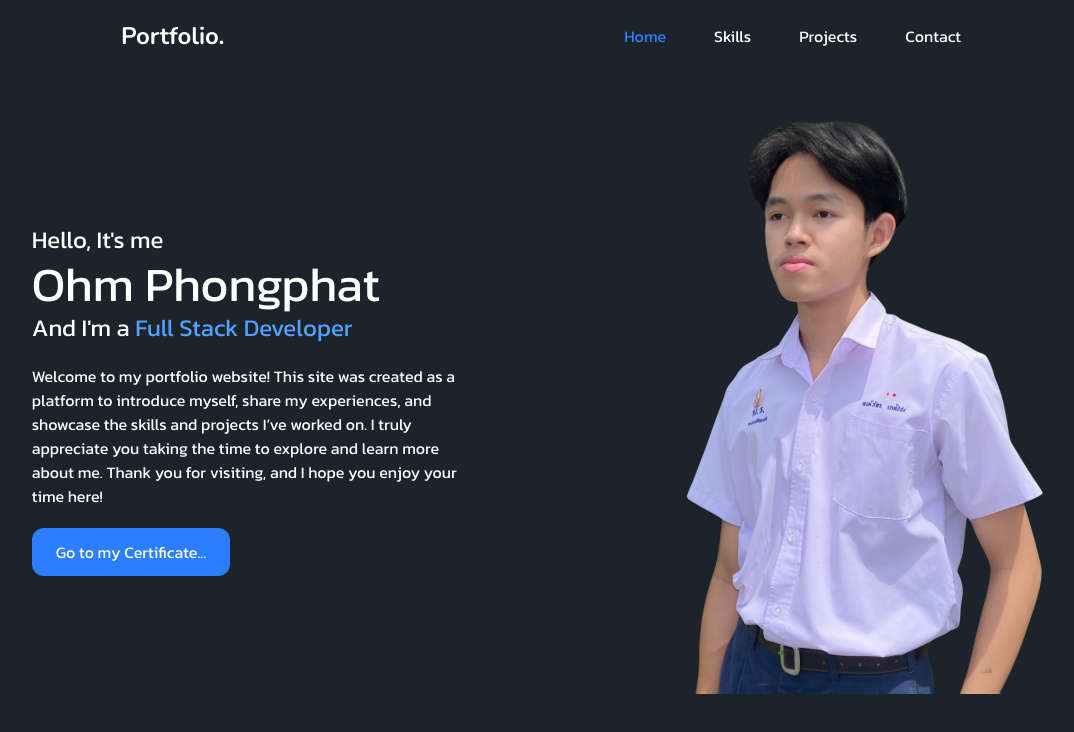
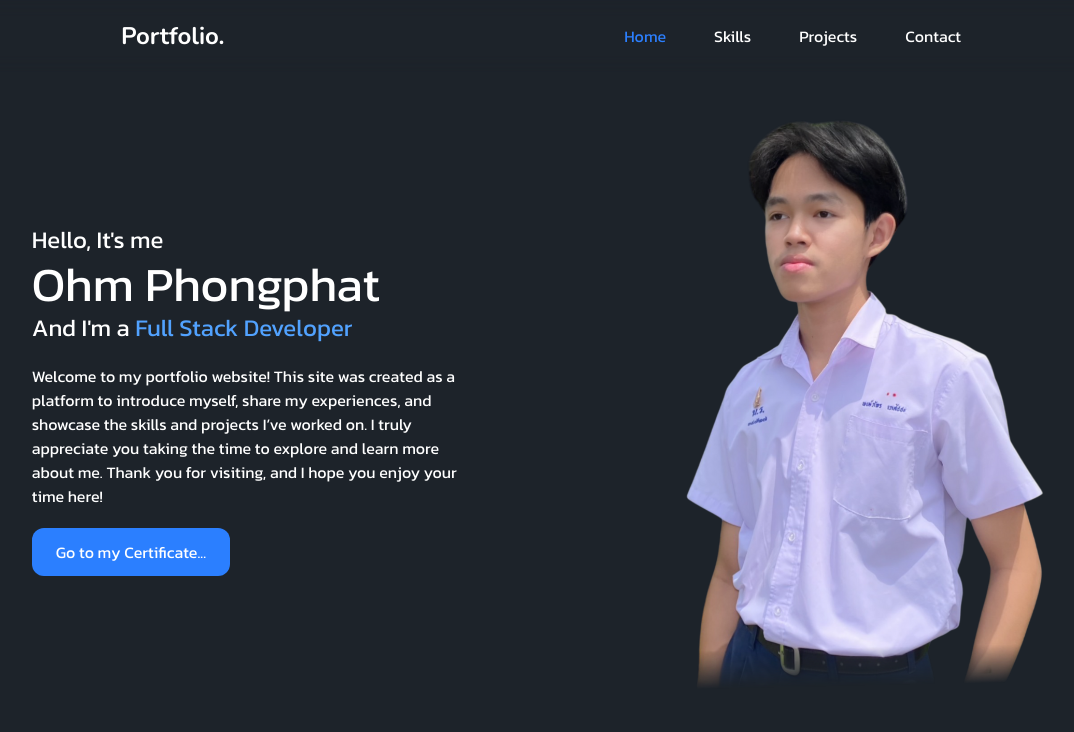
Before and after one commit to Phongphat-ohm/portfolio, a Next.js app: page / in a window 1280 px wide. Shown: the top 732 px of the page, without its empty margins (99-1173 px from the left). Built offline with nearby package versions, Linux system fonts and the light colour scheme.

Commit message:
Update self photo

```diff
--- a/src/app/page.tsx
+++ b/src/app/page.tsx
@@ -29,7 +29,7 @@ export default function Home() {
             </Link>
           </div>
         </motion.div>
-        <motion.img initial={{ y: -10, opacity: 0 }} animate={{ y: 0, opacity: 1 }} transition={{ duration: 0.5 }} src="/images/self-photo1.png" className="w-96" />
+        <motion.img initial={{ y: -10, opacity: 0 }} animate={{ y: 0, opacity: 1 }} transition={{ duration: 0.5 }} src="/images/self-photo2.png" className="w-96" />
       </div>
     </>
   );
```
